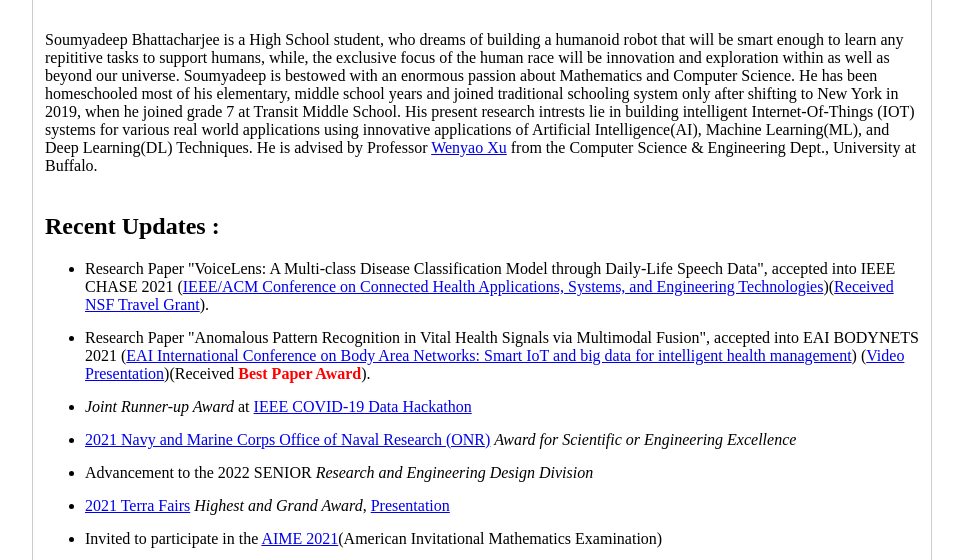
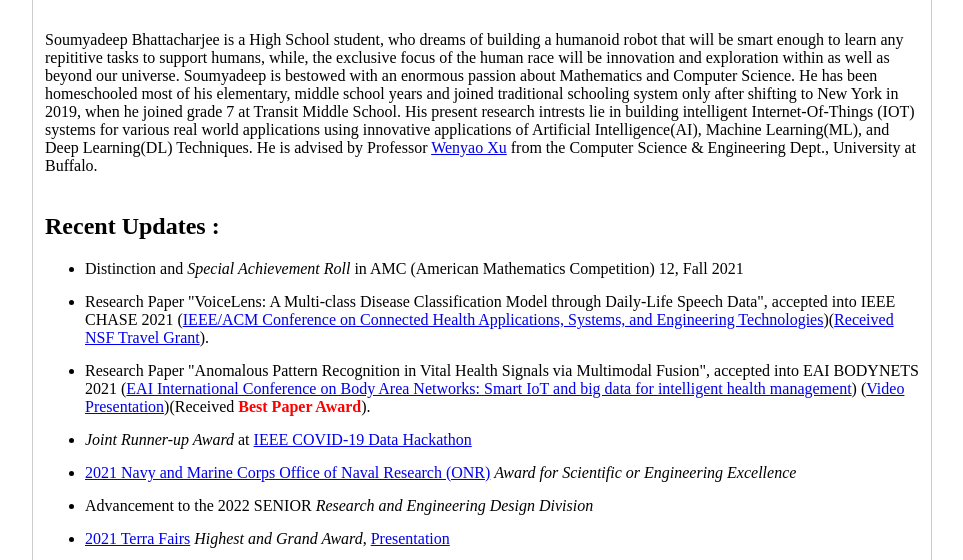
Before and after one commit to soumbhat08/so-bhatt.github.io, a plain HTML site: page index.html in a window 1280 px wide. Shown: the part 219-779 px from the top of the page, without its empty margins (158-1121 px from the left). Drawn offline with Linux system fonts and the light colour scheme.

Commit message:
Update index.html

```diff
--- a/index.html
+++ b/index.html
@@ -93,6 +93,7 @@ Soumyadeep Bhattacharjee is a High School student, who dreams of building a huma
 
 <h2> Recent Updates : </h2>
 <ul>
+  <li> Distinction and <i>Special Achievement Roll</i> in AMC (American Mathematics Competition) 12, Fall 2021</li>
   <li> Research Paper "VoiceLens: A Multi-class Disease Classification Model through Daily-Life Speech Data", accepted into IEEE CHASE 2021 (<a href="https://conferences.computer.org/chase2021/">IEEE/ACM Conference on Connected Health Applications, Systems, and Engineering Technologies</a>)(<a href="https://conferences.computer.org/chase2021/students.html">Received NSF Travel Grant</a>).
   <li> Research Paper "Anomalous Pattern Recognition in Vital Health Signals via Multimodal Fusion", accepted into EAI BODYNETS 2021 (<a href="https://bodynets.eai-conferences.org/2021/?fbclid=IwAR2KmTUcrwKPF2rm32_Pn_FI40wrvEfRBq-SwydGX6ZpJCOzE8zy7y6P3VI">EAI International Conference on Body Area Networks: Smart IoT and big data for intelligent health management</a>) (<a href="https://youtu.be/4FdPFG2YIRs">Video Presentation</a>)(Received <b style="color:red;">Best Paper Award</b>).
   <li> <i>Joint Runner-up Award</i> at <a href="https://healthcaresummit.ieee.org/data-hackathon/">IEEE COVID-19 Data Hackathon</a></li>
```
